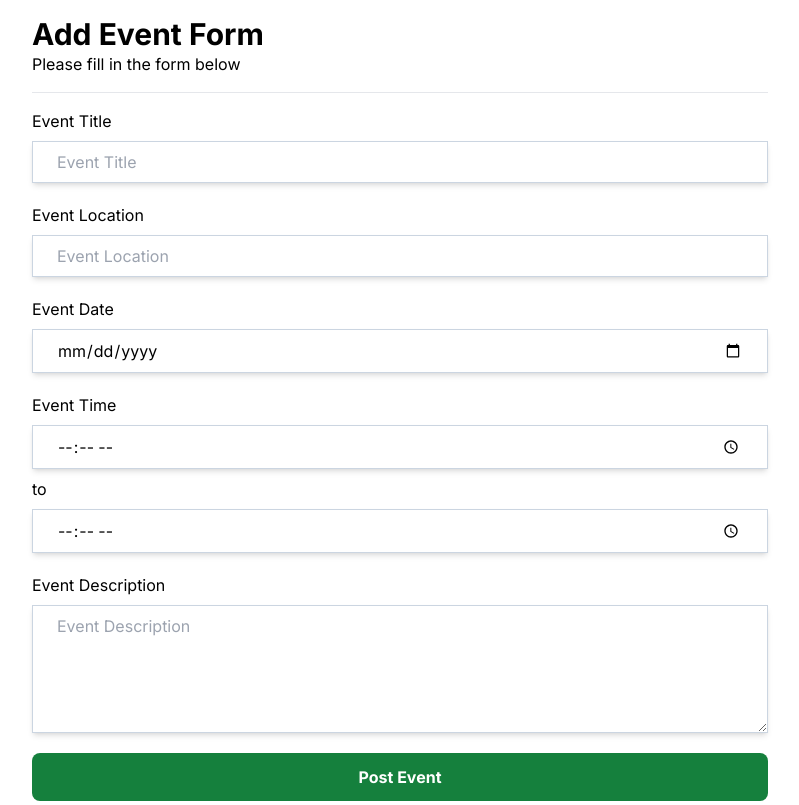
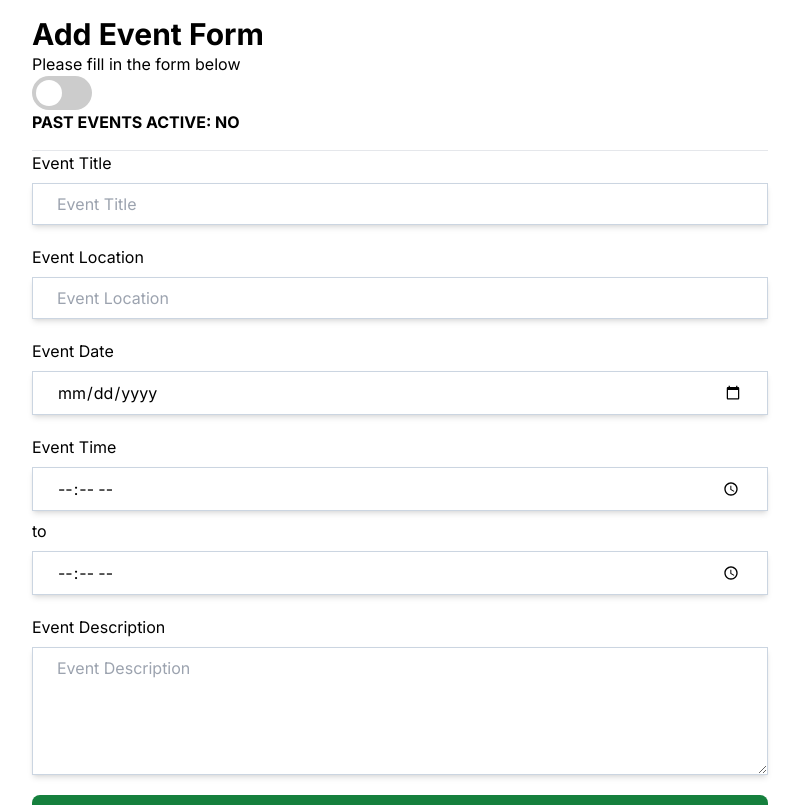
Before and after one commit to christinolb/events, a Next.js app: page /add in a window 1280 px wide. Shown: the top 805 px of the page, without its empty margins (240-1039 px from the left). Built offline with nearby package versions, Linux system fonts and the light colour scheme.

Commit message:
toggle switch implemented.. bug will be fixed!

```diff
--- a/app/add/page.jsx
+++ b/app/add/page.jsx
@@ -1,6 +1,5 @@
 import FormTypeButtons from "../components/FormSelctButtons"
 import ContactFormAdd from "../components/ContactFormAdd"
-import ToggleSwitch from "../components/ToggleSwitch"
 
 export default function Add() {
   return (
@@ -9,7 +8,6 @@ export default function Add() {
       <p>Please fill in the form below</p>
       <ContactFormAdd />
       <FormTypeButtons />
-      <ToggleSwitch/>
     </div>
   )
 }
--- a/app/components/ContactFormAdd.jsx
+++ b/app/components/ContactFormAdd.jsx
@@ -10,6 +10,20 @@ export default function ContactForm() {
     const [eventTimeStart, setEventStart] = useState('')
     const [eventTimeEnd, setEventEnd] = useState('')
     const [eventDescription, setEventDescription] = useState('')
+
+    //toggle switch
+    const [ isPast, setIsPast ] = useState("NO")
+
+    //toggle switch
+    function toggle(e){
+        e.preventDefault()
+
+        if (isPast == "NO"){
+            setIsPast("YES")
+        } else {
+            setIsPast("NO")
+        }
+    }
 
     const handleSubmit = async (e) => {
         e.preventDefault();
@@ -28,6 +42,7 @@ export default function ContactForm() {
                 eventTimeStart,
                 eventTimeEnd,
                 eventDescription,
+                isPast
             }),
         });
 
@@ -55,7 +70,22 @@ export default function ContactForm() {
 
     return (
         <>
-            <form onSubmit={handleSubmit} className="py-4 mt-4 border-t flex flex-col gap-5">
+            <label className="relative inline-block w-[60px] h-[34px]">
+                <input
+                    id="input"
+                    type="checkbox"
+                    className="opacity-0 width-[0] height-[0]"
+                    onInput={toggle}
+                />
+                <span
+                    id="slider"
+                    className="absolute cursor-pointer top-0 left-0 right-0 bottom-0 bg-[#ccc] transition-[.4s]">
+
+                </span>
+            </label>
+
+            <p className="font-bold">PAST EVENTS ACTIVE: {isPast}</p>
+            <form onSubmit={handleSubmit} className="mt-4 border-t flex flex-col gap-5">
                 <div>
                     <label htmlFor="eventTitle">Event Title</label>
 
@@ -133,8 +163,3 @@ export default function ContactForm() {
         </>
     )
 }
-/**
-onChange={e => setEventTitle(e.target.value)}
-Explaination:
-- will store value from input field to eventTitle defined in server side.
-*/
--- a/app/components/ContactFormEdit.jsx
+++ b/app/components/ContactFormEdit.jsx
@@ -22,7 +22,22 @@ export default function ContactFormEdit() {
     //unique document id
     const [ id, setId ] = useState('')
 
-    //set value
+    //toggle switch
+    const [ isPast, setIsPast ] = useState("NO")
+
+    //toggle switch
+    function toggle(e){
+
+        if (isPast == "NO"){
+            setIsPast("YES")
+            getTitles()
+        } else {
+            setIsPast("NO")
+            getTitles()
+        }
+    }
+
+    //set value of form
     function setForm(title="", date="", location="", start="", end="", description=""){
         setEventTitle(title)
         setEventLocation(location)
@@ -40,6 +55,9 @@ export default function ContactFormEdit() {
             'Accept': 'application/json',
             "Content-Type": "application/json",
         },
+            body: JSON.stringify({
+                isPast
+            })
         })
 
         //get response json
@@ -171,7 +189,27 @@ export default function ContactFormEdit() {
     return (
         <>
         {/**form for title selection */}
-        <div className='py-3'>
+
+
+            {/**TOGGLE SWITCH */}
+            <label className="relative inline-block w-[60px] h-[34px]">
+                <input
+                    id="input"
+                    type="checkbox"
+                    className="opacity-0 width-[0] height-[0]"
+                    onInput={toggle}
+                />
+                <span
+                    id="slider"
+                    className="absolute cursor-pointer top-0 left-0 right-0 bottom-0 bg-[#ccc] transition-[.4s]">
+
+                </span>
+            </label>
+
+            <p className="font-bold">PAST EVENTS ACTIVE: {isPast}</p>
+
+        <div className=''>
+
             {/**run function to query and fill text boxes */}
             <form onSubmit={getDocument}>
                 <label
--- a/app/components/ToggleSwitch.jsx
+++ /dev/null
@@ -1,10 +0,0 @@
-export default function ToggleSwitch() {
-    return (
-        <>
-            <label className="relative inline-block width-[60px] height-[34px]">
-                <input type="opacity-0 width-[0] height-[0]"/>
-                <span className="position"/>
-            </label>
-        </>
-    )
-}
--- a/app/edit/page.jsx
+++ b/app/edit/page.jsx
@@ -1,17 +1,13 @@
 import ContactFormEdit from "../components/ContactFormEdit";
 import FormSelctButtons from "../components/FormSelctButtons";
-import ToggleSwitch from "../components/ToggleSwitch";
 
 
 export default function Edit() {
   return (
     <div className='p-4 max-w-3xl mx-auto'>
       <h1 className='text-3xl font-bold'>Edit Event Form </h1>
-
       <ContactFormEdit />
       <FormSelctButtons />
-      <ToggleSwitch/>
-
     </div>
   )
 }
--- a/app/globals.css
+++ b/app/globals.css
@@ -17,3 +17,44 @@ textarea {
 li {
   @apply m-2 p-2 border bg-gray-600 text-white font-bold rounded-xl transition delay-75 hover:scale-105 active:scale-95;
 }
+
+/**TOGGLE SWITCH*/
+
+#slider{
+  -webkit-transition: .4s;
+}
+
+#slider:before {
+  position: absolute;
+  content: "";
+  height: 26px;
+  width: 26px;
+  left: 4px;
+  bottom: 4px;
+  background-color: white;
+  -webkit-transition: .4s;
+  transition: .4s;
+}
+
+#input:checked + #slider {
+  background-color: #2196F3;
+}
+
+#input:focus + #slider {
+  box-shadow: 0 0 1px #2196F3;
+}
+
+#input:checked + #slider:before {
+  -webkit-transform: translateX(26px);
+  -ms-transform: translateX(26px);
+  transform: translateX(26px);
+}
+
+/* Rounded sliders */
+#slider {
+  border-radius: 34px;
+}
+
+#slider:before {
+  border-radius: 50%;
+}
--- a/package.json
+++ b/package.json
@@ -9,7 +9,6 @@
     "lint": "next lint"
   },
   "dependencies": {
-    "autoprefixer": "10.4.15",
     "dotenv": "^16.3.1",
     "eslint": "8.49.0",
     "eslint-config-next": "13.4.19",
@@ -24,6 +23,7 @@
   },
   "devDependencies": {
     "@babel/preset-react": "^7.22.15",
-    "@types/react": "18.2.22"
+    "@types/react": "18.2.22",
+    "autoprefixer": "^10.4.16"
   }
 }
--- a/pages/api/addDocument.ts
+++ b/pages/api/addDocument.ts
@@ -29,7 +29,8 @@ export default async function handler(req: NextApiRequest, res: NextApiResponse)
     eventDate,
     eventTimeStart,
     eventTimeEnd,
-    eventDescription
+    eventDescription,
+    isPast
 } = req.body;
 
     //adding data to db
@@ -50,7 +51,7 @@ export default async function handler(req: NextApiRequest, res: NextApiResponse)
           //create obj
           const docs = [
             {
-               type: "present",
+               past: isPast,
                title: {title}.title,
                location: {location}.location,
                date: {date}.date,
--- a/pages/api/getTitles.ts
+++ b/pages/api/getTitles.ts
@@ -20,6 +20,8 @@ const client = new MongoClient(uri, {
 
 
 export default async function GetTitles(req: NextApiRequest, res: NextApiResponse) {
+    const { isPast } = req.body
+
     getTitles().catch(console.dir);
 
     //function which takes in and send data from client to db
@@ -35,7 +37,7 @@ export default async function GetTitles(req: NextApiRequest, res: NextApiRespons
           const myColl = myDB.collection("events");
 
           //query and running function
-          const query = { type: "present" };
+          const query = { past: isPast };
           const result = await myColl.find(query).toArray({ });
 
           // send titles to availableDocQuery
```
Also changed, not shown: 1 other file (tests, documents, lock files or other folders).
